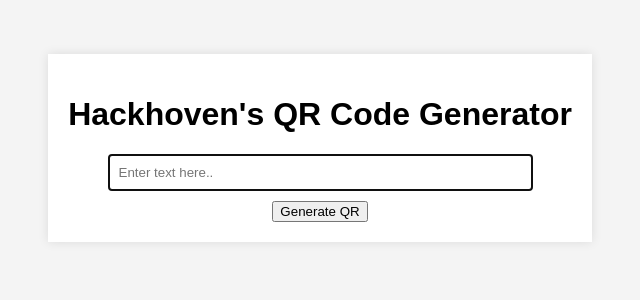
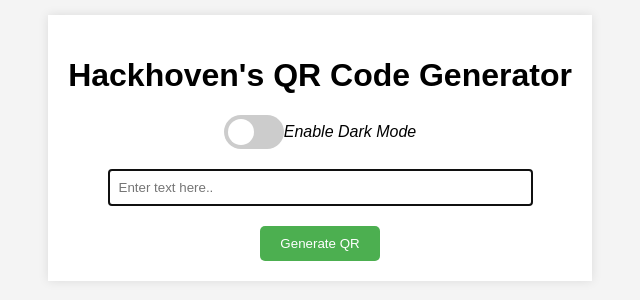
Before and after one commit to Hackhoven/qr-code-generator, a plain HTML site: page index.html in a window 1280 px wide. Shown: the part 252-552 px from the top of the page, without its empty margins (320-960 px from the left). Drawn offline with Linux system fonts and the light colour scheme.

Commit message:
adding toggle mode

```diff
--- a/app.js
+++ b/app.js
@@ -1,3 +1,22 @@
+function toggleTheme() {
+    var isChecked = document.getElementById("theme-switch-checkbox").checked;
+    document.body.classList.toggle("dark-theme", isChecked);
+    localStorage.setItem("darkMode", isChecked);
+    updateToggleText(isChecked);
+}
+
+function updateToggleText(isDarkMode) {
+    var toggleText = document.getElementById("toggle-text");
+    toggleText.textContent = isDarkMode ? "Enable Light Mode" : "Enable Dark Mode";
+}
+
+document.addEventListener('DOMContentLoaded', function () {
+    var isChecked = localStorage.getItem("darkMode") === "true";
+    document.getElementById("theme-switch-checkbox").checked = isChecked;
+    document.body.classList.toggle("dark-theme", isChecked);
+    updateToggleText(isChecked);
+});
+
 function generateQRCode() {
     var text = document.getElementById("text-input").value;
     var qrContainer = document.getElementById("qrcode");
@@ -12,14 +31,11 @@ function generateQRCode() {
             colorLight: "#ffffff",
             correctLevel: QRCode.CorrectLevel.H
         });
-
         document.getElementById("download-button").style.display = "block";
     } else {
         document.getElementById("download-button").style.display = "none";
     }
 }
-
-
 
 function downloadQRCode() {
     var canvas = document.querySelector('#qrcode canvas');
--- a/index.html
+++ b/index.html
@@ -8,7 +8,17 @@
 </head>
 <body>
     <div class="container">
-        <h1>Hackhoven's QR Code Generator</h1>
+        <header class="header">
+            <h1>Hackhoven's QR Code Generator</h1>
+            <div class="theme-switch-wrapper">
+                <label class="theme-switch" for="theme-switch-checkbox">
+                    <input type="checkbox" id="theme-switch-checkbox" onchange="toggleTheme()" />
+                    <div class="slider round"></div>
+                </label>
+                <em id="toggle-text">Enable Dark Mode</em>
+            </div>
+        </header>
+
         <input type="text" id="text-input" placeholder="Enter text here.." autofocus>
         <button onclick="generateQRCode()">Generate QR</button>
         <div id="qrcode"></div>
--- a/styles.css
+++ b/styles.css
@@ -1,8 +1,29 @@
-body, html {
+/* Define default light theme colors */
+:root {
+    --background-color: #f4f4f4;
+    --text-color: #000000;
+    --container-bg-color: #ffffff;
+    --button-bg-color: #4CAF50;
+    --button-text-color: #ffffff;
+    --input-border-color: #ddd;
+}
+
+/* Dark theme colors */
+.dark-theme {
+    --background-color: #333333;
+    --text-color: #ffffff;
+    --container-bg-color: #424242;
+    --button-bg-color: #388E3C;
+    --button-text-color: #ffffff;
+    --input-border-color: #555;
+}
+
+body {
+    background-color: var(--background-color);
+    color: var(--text-color);
     font-family: Arial, sans-serif;
     padding: 0;
     margin: 0;
-    background: #f4f4f4;
     height: 100vh;
     display: flex;
     justify-content: center;
@@ -10,27 +31,81 @@ body, html {
 }
 
 .container {
-    background: white;
+    background-color: var(--container-bg-color);
     padding: 20px;
     box-shadow: 0 0 10px rgba(0,0,0,0.1);
     text-align: center;
-    display: flex;
-    flex-direction: column;
-    align-items: center;
-    justify-content: center;
 }
 
 input {
     width: 80%;
     padding: 10px;
     margin-bottom: 10px;
-    border: 1px solid #ddd;
+    border: 1px solid var(--input-border-color);
 }
 
-#qrcode {
-    display: block;
-    visibility: visible;
-    opacity: 1;
-    z-index: 1000;
+button {
+    background-color: var(--button-bg-color);
+    color: var(--button-text-color);
+    padding: 10px 20px;
+    margin-top: 10px;
+    border: none;
+    border-radius: 5px;
+    cursor: pointer;
+    transition: background-color 0.3s;
+}
+
+button:hover {
+    background-color: darken(var(--button-bg-color), 10%);
+}
+
+
+.theme-switch-wrapper {
+    display: flex;
+    align-items: center;
+    justify-content: center;
+    margin: 20px;
+}
+
+.theme-switch {
+    display: inline-block;
+    height: 34px;
     position: relative;
+    width: 60px;
 }
+
+.theme-switch input {
+    display:none;
+}
+
+.slider {
+    background-color: #ccc;
+    bottom: 0;
+    cursor: pointer;
+    left: 0;
+    position: absolute;
+    right: 0;
+    top: 0;
+    transition: .4s;
+    border-radius: 34px;
+}
+
+.slider:before {
+    background-color: #fff;
+    bottom: 4px;
+    content: "";
+    height: 26px;
+    left: 4px;
+    position: absolute;
+    transition: .4s;
+    width: 26px;
+    border-radius: 50%;
+}
+
+input:checked + .slider {
+    background-color: #66bb6a;
+}
+
+input:checked + .slider:before {
+    transform: translateX(26px);
+}
```
